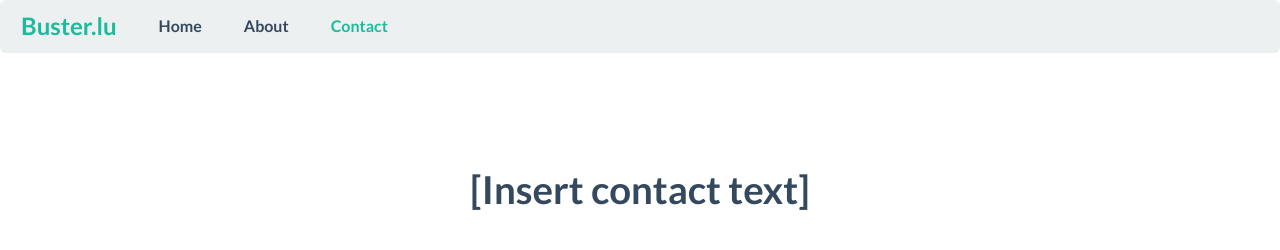
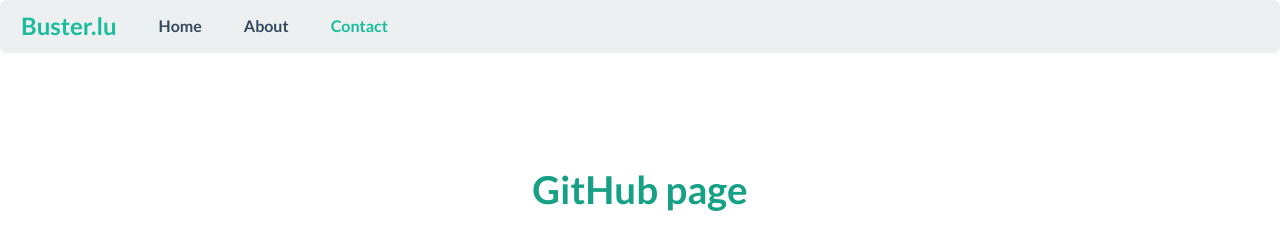
Before and after one commit to Nanohenry10-9/Buster.lu, a plain HTML site: page contact.html in a window 1280 px wide. Drawn offline with nearby package versions, Linux system fonts and the light colour scheme.

Commit message:
Modified contact page

```diff
--- a/contact.html
+++ b/contact.html
@@ -42,7 +42,7 @@
 <div class="container">
 
 
-			<h1 align="center" style="margin-top: 5%; font-size:3vw " class="title">[Insert contact text]</h1>
+			<h1 align="center" style="margin-top: 5%; font-size:3vw " class="title"><a href="https://github.com/Nanohenry10-9/Buster.lu">GitHub page</a></h1>
 
 
 </div>
```
